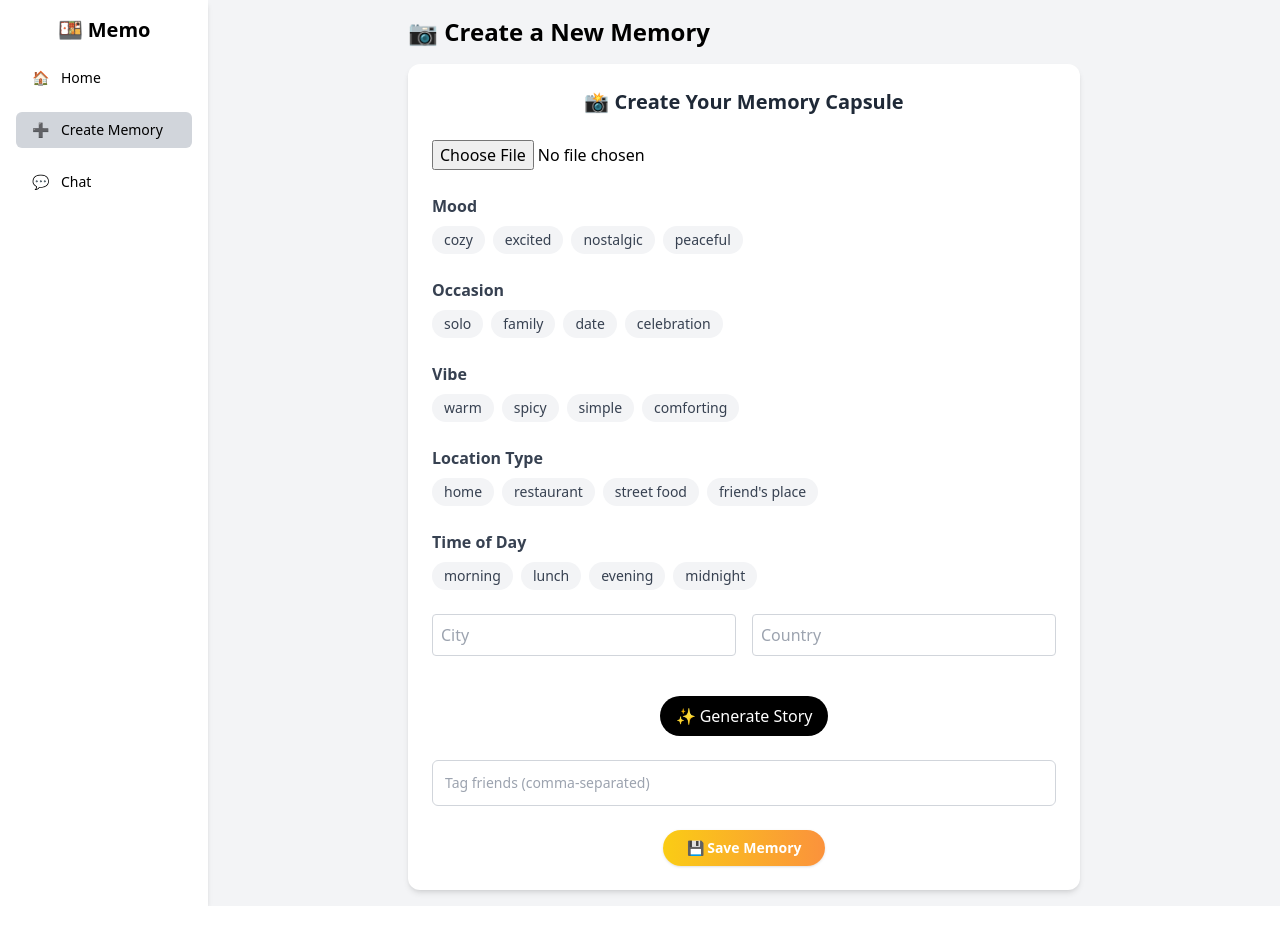
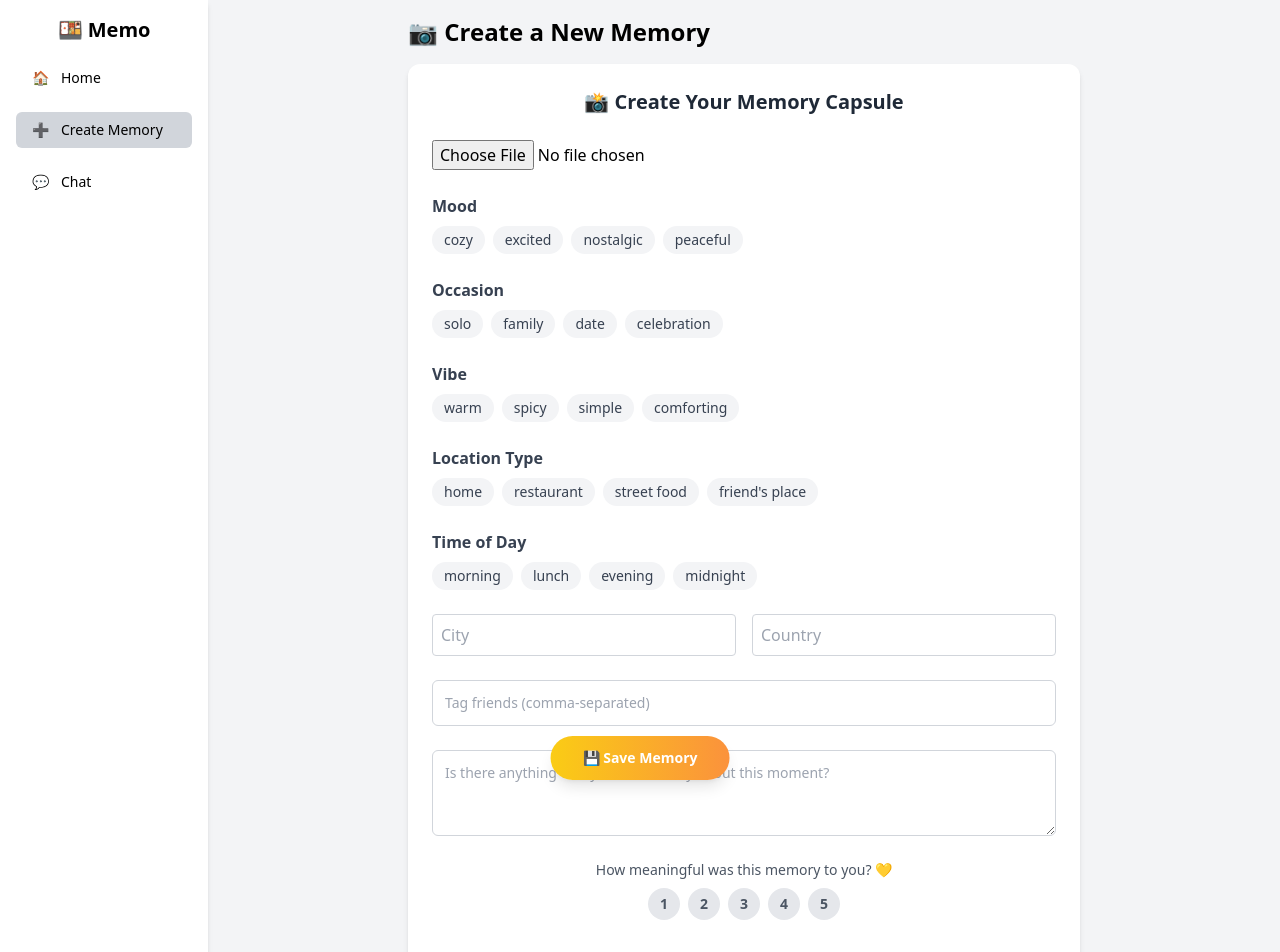
Before and after one commit to Lwin-Oo/foodNiverse, a React (Create React App) app in the folder frontend/: page /create in a window 1280 px wide. Shown: the top 952 px of the page. Before the commit the page ends 906 px from the top, so only its background shows below. Built offline with nearby package versions, Linux system fonts and the light colour scheme.

Commit message:
Added Notes and Level of Memory Value on user input

```diff
--- a/frontend/src/components/MemoryForm/MemoryForm.js
+++ b/frontend/src/components/MemoryForm/MemoryForm.js
@@ -20,6 +20,8 @@ const MemoryForm = ({ onAddMemory }) => {
   const [time, setTime] = useState("");
   const [city, setCity] = useState("");
   const [country, setCountry] = useState("");
+  const [userNote, setUserNote] = useState("");
+  const [meaning, setMeaning] = useState(null);
 
   const [loading, setLoading] = useState(false);
   const [errorMsg, setErrorMsg] = useState("");
@@ -37,13 +39,8 @@ const MemoryForm = ({ onAddMemory }) => {
 
     if (
       !imageFile ||
-      !mood ||
-      !occasion ||
-      !vibe ||
-      !locationType ||
-      !time ||
-      !city ||
-      !country
+      !mood || !occasion || !vibe ||
+      !locationType || !time || !city || !country
     ) {
       setErrorMsg("Please upload a photo and complete all fields before generating the memory.");
       return;
@@ -57,14 +54,9 @@ const MemoryForm = ({ onAddMemory }) => {
         const base64Image = reader.result;
 
         const res = await API.post("/memories/generate", {
-          image: base64Image, // ✅ send base64 string to backend
-          mood,
-          occasion,
-          vibe,
-          location: locationType,
-          time,
-          city,
-          country,
+          image: base64Image,
+          mood, occasion, vibe, location: locationType,
+          time, city, country, userNote, meaning
         });
 
         setStory(res.data.story);
@@ -79,7 +71,6 @@ const MemoryForm = ({ onAddMemory }) => {
     reader.readAsDataURL(imageFile);
   };
 
-
   const handleSubmit = async (e) => {
     e.preventDefault();
     if (!imageFile || !story) return;
@@ -91,6 +82,8 @@ const MemoryForm = ({ onAddMemory }) => {
           image: reader.result,
           journal: story,
           tags: tags.split(",").map((t) => t.trim()),
+          userNote,
+          meaning,
         });
         onAddMemory(res.data.memory);
         resetForm();
@@ -115,6 +108,8 @@ const MemoryForm = ({ onAddMemory }) => {
     setTime("");
     setCity("");
     setCountry("");
+    setUserNote("");
+    setMeaning(null);
     setErrorMsg("");
   };
 
@@ -141,11 +136,23 @@ const MemoryForm = ({ onAddMemory }) => {
   );
 
   return (
-    <form onSubmit={handleSubmit} className="flex flex-col gap-6 bg-white shadow-md p-6 rounded-xl max-w-2xl mx-auto">
-      <h2 className="text-xl font-bold text-center text-gray-800">📸 Create Your Memory Capsule</h2>
+    <div className="relative pb-20">
+      <form
+        onSubmit={handleSubmit}
+        className="flex flex-col gap-6 bg-white shadow-md p-6 rounded-xl max-w-2xl mx-auto"
+      >
+        <h2 className="text-xl font-bold text-center text-gray-800">
+          📸 Create Your Memory Capsule
+        </h2>
 
         <input type="file" accept="image/*" onChange={handleImageChange} />
-      {imageUrl && <img src={imageUrl} className="rounded-lg max-h-64 object-contain border" alt="Preview" />}
+        {imageUrl && (
+          <img
+            src={imageUrl}
+            className="rounded-lg max-h-64 object-contain border"
+            alt="Preview"
+          />
+        )}
 
         {renderOptionGroup("Mood", moods, mood, setMood, "blue")}
         {renderOptionGroup("Occasion", occasions, occasion, setOccasion, "green")}
@@ -170,24 +177,6 @@ const MemoryForm = ({ onAddMemory }) => {
           />
         </div>
 
-      <div className="text-center">
-        <button
-          type="button"
-          onClick={handleGenerateStory}
-          className="bg-black text-white font-medium px-4 py-2 rounded-full mt-4 hover:bg-gray-800 transition"
-        >
-          {loading ? "Generating..." : "✨ Generate Story"}
-        </button>
-      </div>
-
-      {errorMsg && <p className="text-sm text-red-500 text-center -mt-2">{errorMsg}</p>}
-
-      {story && (
-        <div className="bg-gray-50 p-4 rounded-md text-center italic text-gray-700 border border-dashed">
-          “{story}”
-        </div>
-      )}
-
         <input
           type="text"
           placeholder="Tag friends (comma-separated)"
@@ -196,13 +185,60 @@ const MemoryForm = ({ onAddMemory }) => {
           onChange={(e) => setTags(e.target.value)}
         />
 
+        <textarea
+          rows={3}
+          placeholder="Is there anything else you want to say about this moment?"
+          className="p-3 border border-gray-300 rounded-md text-sm"
+          value={userNote}
+          onChange={(e) => setUserNote(e.target.value)}
+        />
+
+        <div className="text-sm text-gray-600 text-center">
+          How meaningful was this memory to you? 💛
+          <div className="flex justify-center gap-2 mt-2">
+            {[1, 2, 3, 4, 5].map((n) => (
               <button
-        type="submit"
-        className="bg-gradient-to-r from-yellow-400 to-orange-400 hover:from-yellow-500 hover:to-orange-500 text-white font-bold py-2 px-6 rounded-full shadow text-sm mx-auto transition"
+                key={n}
+                onClick={() => setMeaning(n)}
+                type="button"
+                className={`w-8 h-8 rounded-full text-sm font-bold ${
+                  meaning === n ? "bg-yellow-400 text-white" : "bg-gray-200 text-gray-600"
+                }`}
+              >
+                {n}
+              </button>
+            ))}
+          </div>
+        </div>
+
+        {story && (
+          <div className="bg-white border-l-4 border-yellow-300 shadow-sm p-4 rounded-md space-y-2">
+            <p className="text-sm text-gray-500 text-center">✨ Your memory reflection</p>
+            <p className="text-center text-lg font-serif italic text-gray-800">“{story}”</p>
+          </div>
+        )}
+
+        {errorMsg && <p className="text-sm text-red-500 text-center -mt-2">{errorMsg}</p>}
+
+        <button
+          type="button"
+          onClick={handleGenerateStory}
+          className="mt-4 bg-black text-white font-medium px-4 py-2 rounded-full hover:bg-gray-800 transition w-fit mx-auto"
+        >
+          {loading ? "Generating..." : "✨ Generate Story"}
+        </button>
+      </form>
+
+      {/* Save button is sticky and beautiful */}
+      <div className="fixed bottom-5 left-1/2 transform -translate-x-1/2 z-50">
+        <button
+          onClick={handleSubmit}
+          className="bg-gradient-to-r from-yellow-400 to-orange-400 hover:from-yellow-500 hover:to-orange-500 text-white font-bold py-3 px-8 rounded-full shadow-lg text-sm transition"
         >
           💾 Save Memory
         </button>
-    </form>
+      </div>
+    </div>
   );
 };
 
```
Also changed, not shown: 1 other file (tests, documents, lock files or other folders). Lines whose indentation alone changed are shown as unchanged.
